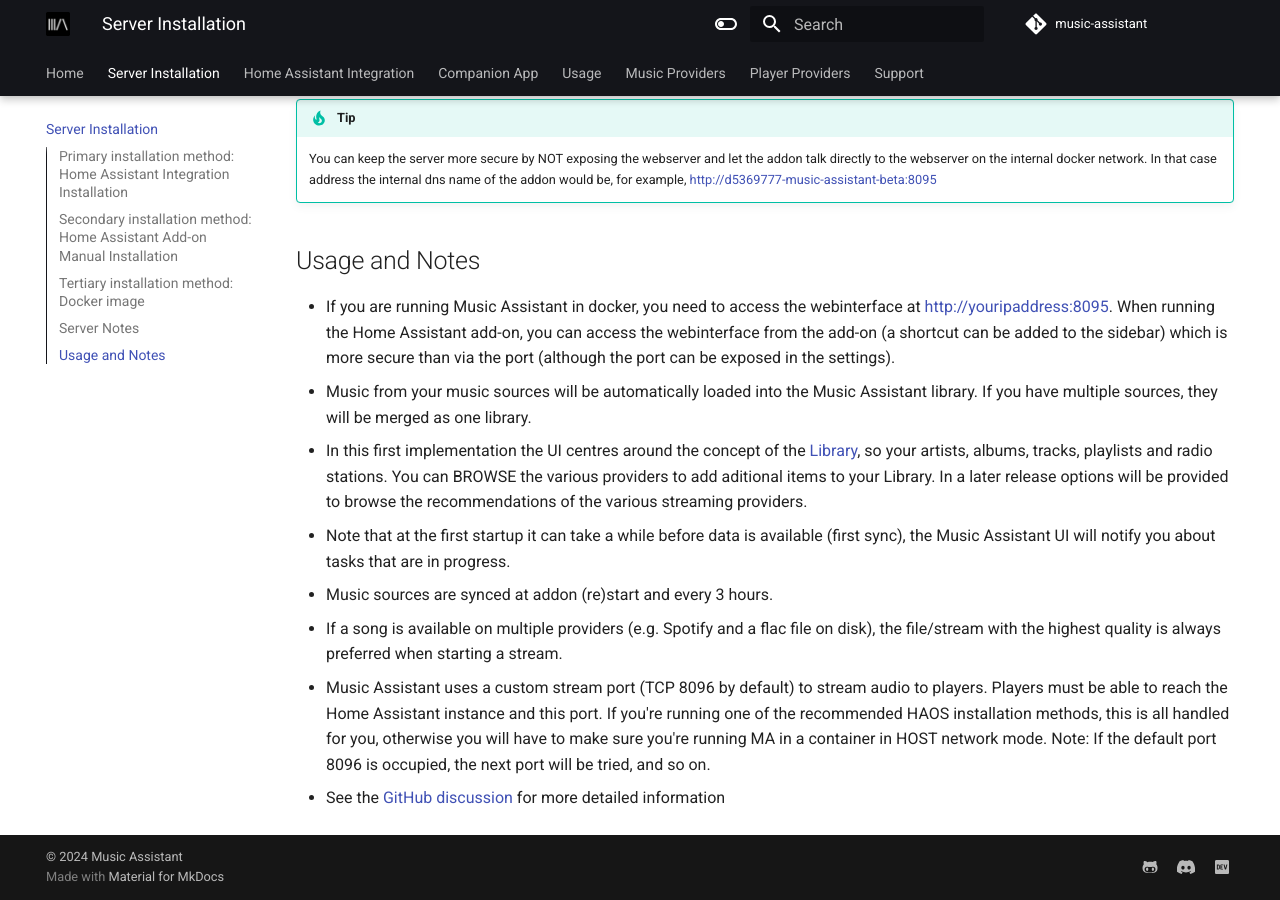
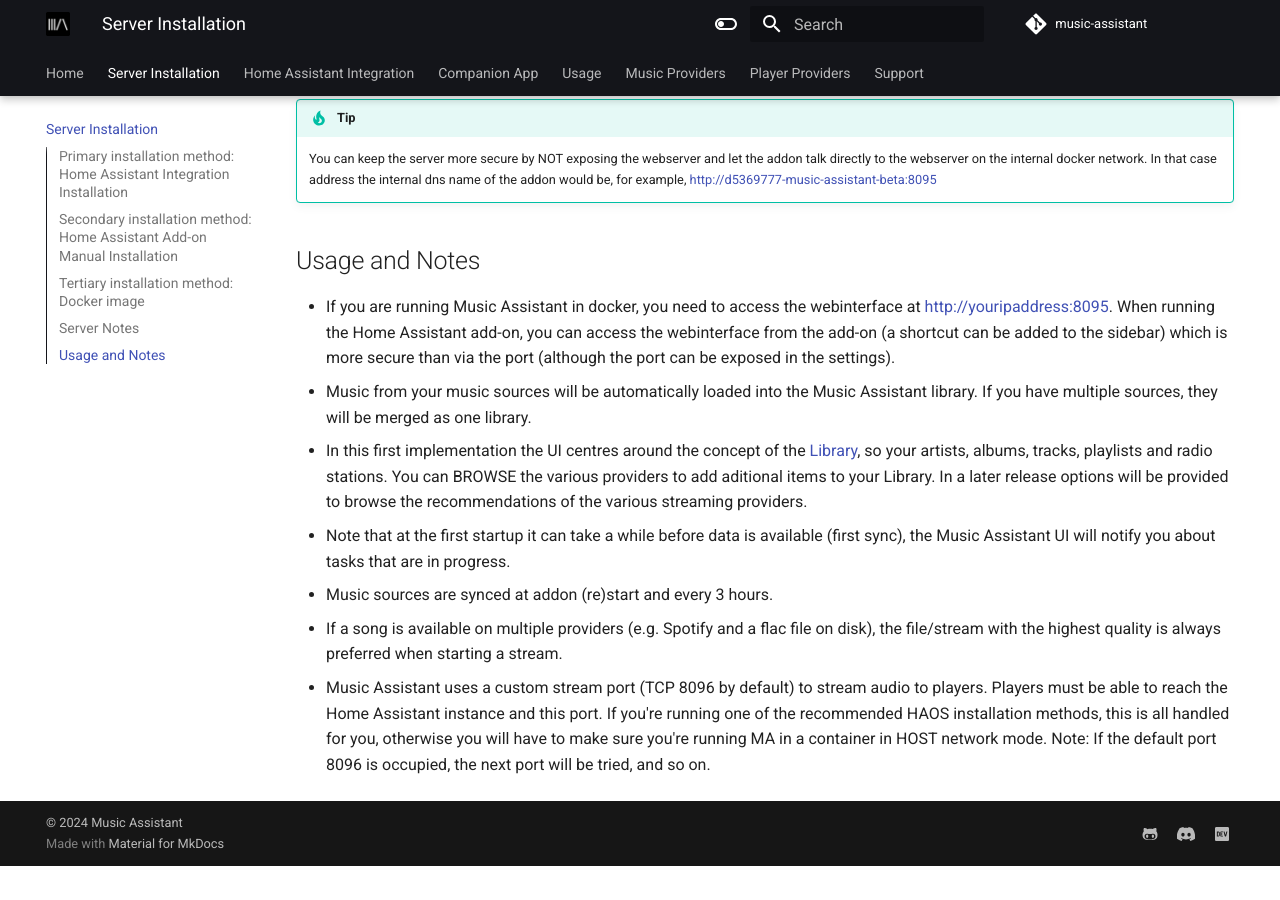
Before and after one commit to pwbriggs/music-assistant.github.io, an MkDocs documentation site: the page built from docs/Installation.md, in a window 1280 px wide and 900 px high, scrolled down 1534 px. Built offline with MkDocs 1.6.1 and Material for MkDocs 9.7.7, drawn with Linux system fonts in a browser that asks for light colours; after the commit the page ends 2400 px from its top, so only the background shows below that.

Commit message:
Remove erroneous link
Also do those last two lines need to be in here. Not sure what they are for?

```diff
--- a/docs/Installation.md
+++ b/docs/Installation.md
@@ -62,7 +62,6 @@
 - Music sources are synced at addon (re)start and every 3 hours.
 - If a song is available on multiple providers (e.g. Spotify and a flac file on disk), the file/stream with the highest quality is always preferred when starting a stream.
 - Music Assistant uses a custom stream port (TCP 8096 by default) to stream audio to players. Players must be able to reach the Home Assistant instance and this port. If you're running one of the recommended HAOS installation methods, this is all handled for you, otherwise you will have to make sure you're running MA in a container in HOST network mode. Note: If the default port 8096 is occupied, the next port will be tried, and so on.
-- See the [GitHub discussion](https://github.com/orgs/music-assistant/discussions/710#discussioncomment-7987528) for more detailed information
 
 [repository-badge]: https://img.shields.io/badge/Add%20repository%20to%20my-Home%20Assistant-41BDF5?logo=home-assistant&style=for-the-badge
 [repository-url]: https://my.home-assistant.io/redirect/supervisor_add_addon_repository/?repository_url=https%3A%2F%2Fgithub.com%2Fmusic-assistant%2Fhome-assistant-addon
```
